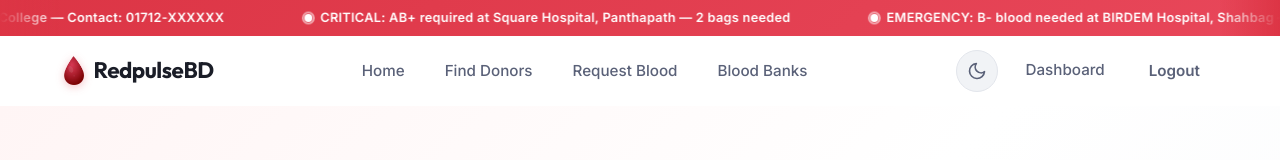
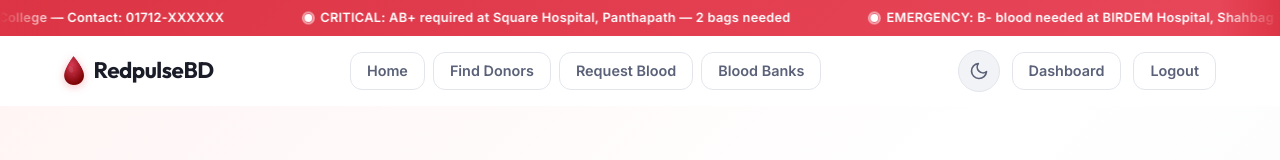
Before and after one commit to SaifHassanEmon/RoktoSheba, a Next.js app: page / in a window 1280 px wide. Shown: the top 160 px of the page. Built offline with nearby package versions, Linux system fonts and the light colour scheme; no server answers; the database is empty; sample sign-in values are in the browser's storage.

Commit message:
Fix navbar formatting and make every option a box

```diff
--- a/components/Navbar/Navbar.js
+++ b/components/Navbar/Navbar.js
@@ -106,7 +106,7 @@ export default function Navbar() {
               ) : (
                 <Link href="/dashboard" className={styles.navLink}>Dashboard</Link>
               )}
-              <button onClick={handleLogout} className="btn btn-ghost">
+              <button onClick={handleLogout} className={styles.logoutBtn}>
                 Logout
               </button>
             </>
--- a/components/Navbar/Navbar.module.css
+++ b/components/Navbar/Navbar.module.css
@@ -70,35 +70,49 @@
 
 .navLink {
   padding: 0.5rem 1rem;
-  font-size: 0.95rem;
-  font-weight: 500;
+  font-size: 0.9rem;
+  font-weight: 600;
   color: var(--text-secondary);
   text-decoration: none;
   border-radius: var(--radius);
+  border: 1px solid var(--border);
+  background: rgba(255, 255, 255, 0.02);
   transition: var(--transition-fast);
   position: relative;
-}
-
-.navLink::after {
-  content: '';
-  position: absolute;
-  bottom: 2px;
-  left: 50%;
-  width: 0;
-  height: 2px;
-  background: var(--accent);
-  border-radius: 1px;
-  transition: var(--transition);
-  transform: translateX(-50%);
+  white-space: nowrap;
+  display: inline-flex;
+  align-items: center;
+  gap: 0.4rem;
+  height: 38px;
 }
 
 .navLink:hover {
   color: var(--accent);
   background: var(--accent-soft);
+  border-color: var(--accent);
 }
 
-.navLink:hover::after {
-  width: 60%;
+.logoutBtn {
+  padding: 0.5rem 1rem;
+  font-size: 0.9rem;
+  font-weight: 600;
+  color: var(--text-secondary);
+  text-decoration: none;
+  border-radius: var(--radius);
+  border: 1px solid var(--border);
+  background: rgba(255, 255, 255, 0.02);
+  transition: var(--transition-fast);
+  white-space: nowrap;
+  display: inline-flex;
+  align-items: center;
+  height: 38px;
+  cursor: pointer;
+}
+
+.logoutBtn:hover {
+  color: var(--danger);
+  background: var(--danger-bg);
+  border-color: var(--danger);
 }
 
 /* --- Right Section --- */
```
